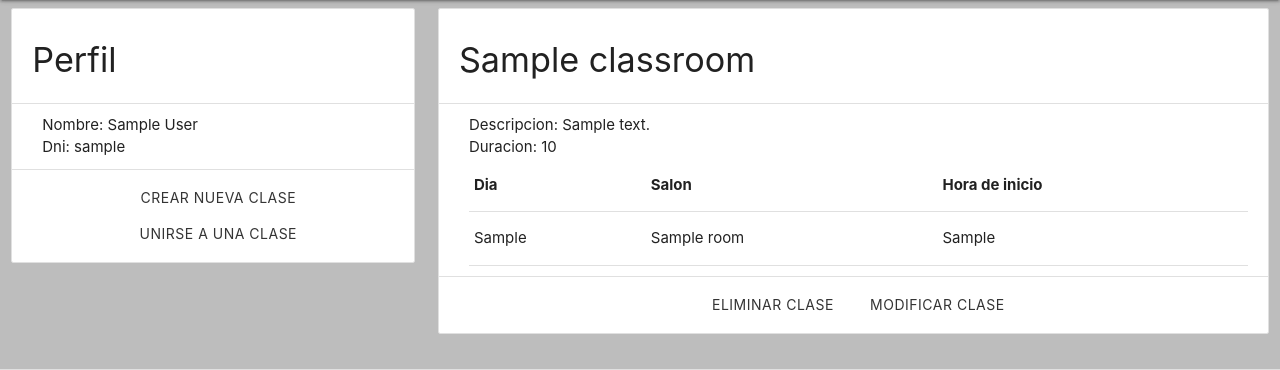
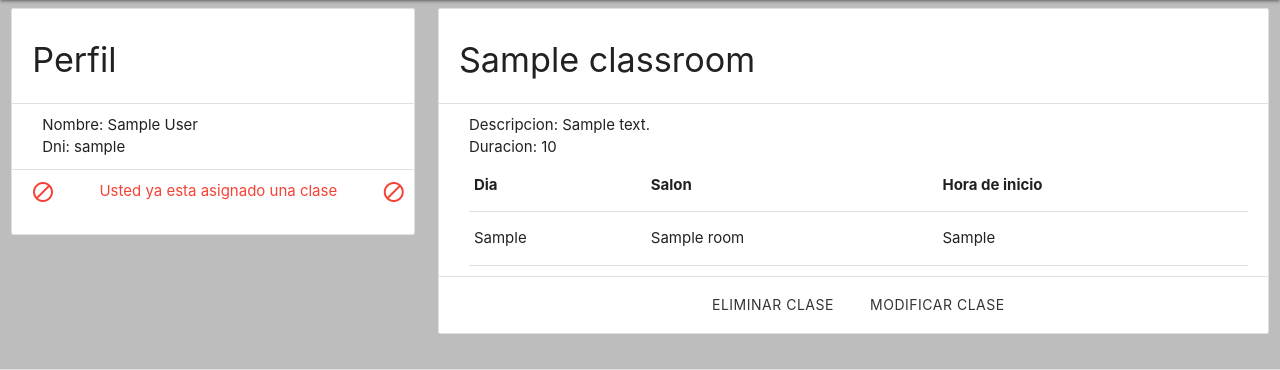
Before and after one commit to MatiasBoldini/FAT2018, a Django app: template main/templates/profile_for_teacher.html in a window 1280 px wide. Shown: the part 64-434 px from the top of the page. Run offline with Django 3.2, Linux system fonts and the light colour scheme; tables that the repository leaves empty hold one stand-in row (values such as "Sample post"); the template is opened without the code that fills it: values that come from a table or form of the project are taken from there, most other values are stand-ins (such as "Sample title", 1, 10 or a date in 2020).

Commit message:
if corroboracion

```diff
--- a/main/templates/profile_for_teacher.html
+++ b/main/templates/profile_for_teacher.html
@@ -6,22 +6,32 @@
 Perfil profesor
 {% endblock title %}
 {% block body %}
+
+
+
 <div class="row">
-    <div class="col s12 xl4">
-            <ul class="collection with-header">
-                <li class="collection-header"><h4>Perfil</h4></li>
-                <li class="collection-item">
-                    <div>
+    <div class="col s12 xl4   ">
+            <ul class="collection with-header ">
+                <li class="collection-header "><h4>Perfil</h4></li>
+                <li class="collection-item ">
+                    <div >
                         Nombre: {{ person.user.get_full_name |title }}
                     </div>
                     <div>
                         Dni: {{ person.user }}
                     </div>
                 </li>
-                <li class="collection-item">
+                <li class="collection-item  ">
                     <center>
+                        {% if person.asddas %}
                         <button class="btn btn-flat waves-effect waves-grey" onclick="load_solo('{% url 'load_form_classroom' %}', 'classroom_form')">Crear nueva clase</button>
                         <button class="btn btn-flat waves-effect waves-grey" onclick="load_solo('{% url 'new_enrolment_classroom' %}', 'classroom_form')">Unirse a una clase</button>
+                        {% else %}
+                        <div class="row  ">
+                            <a class=" red-text s12"> <i class="material-icons left"> block</i>  Usted ya esta asignado una clase <i class="material-icons right"> block</i></a>
+                        </div>
+
+                        {% endif %}
                     </center>
                 </li>
             </ul>
@@ -71,4 +81,15 @@ Perfil profesor
         {% endfor %}
     </div>
 </div>
+
+
+
+
+
+
+
+
+
+
+
 {% endblock body %}
```
